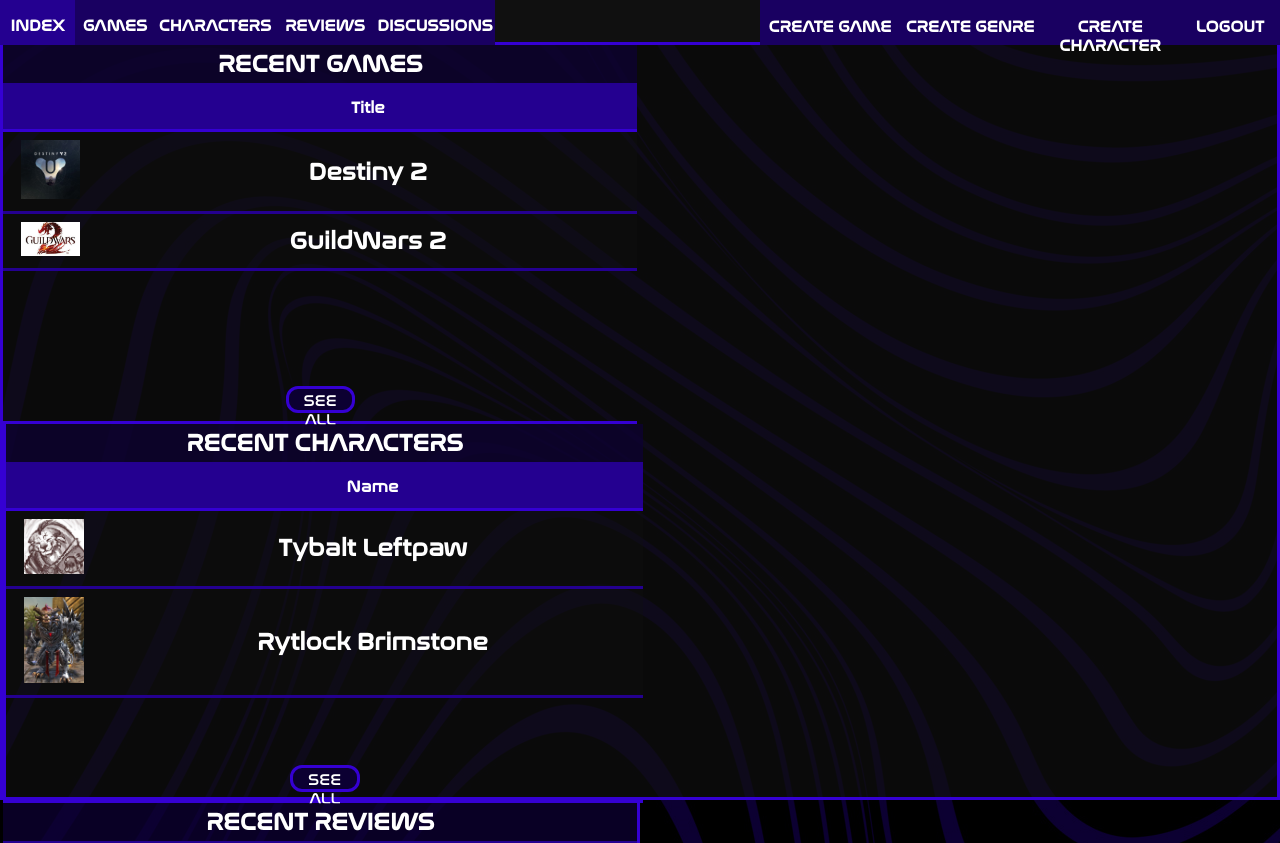
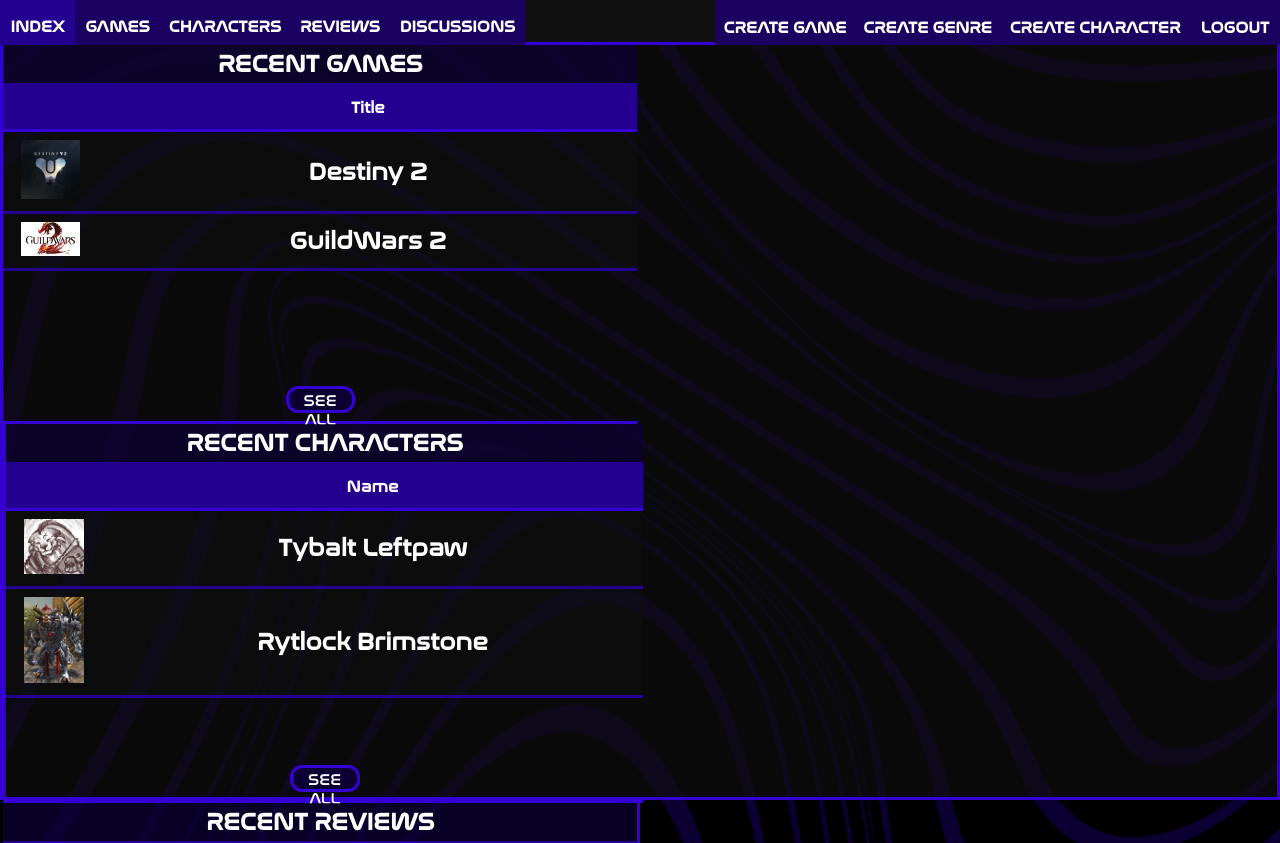
Before and after one commit to bernardofg24/ProjetoDIAM, a Django app: page /levelcheck/index in a window 1280 px wide. Shown: the top 843 px of the page. Run offline with Django 4.2, Linux system fonts and the light colour scheme; a user stored in the database is signed in; data comes from the database, SQL or seed files in the repository; data that the repository does not hold is empty.

Commit message:
navbar com cenas percentuais

```diff
--- a/projeto/levelcheck/static/website/css/base.css
+++ b/projeto/levelcheck/static/website/css/base.css
@@ -77,7 +77,7 @@ h1, h2, p, legend{
 
 #greeting{
 	padding-top: 0.4%;
-	padding-right: 21.5%;
+	padding-right: 23.5%;
 	width: 85%;
 	text-align: center;
 	font-size: 2em;
--- a/projeto/levelcheck/templates/levelcheck/index.html
+++ b/projeto/levelcheck/templates/levelcheck/index.html
@@ -8,26 +8,29 @@
 </head>
 <body>
 <nav>
-    <div style="display: flex">
+    <div style="display: flex; height: 98%">
         <a class="nav_link" style="width: 75px" href="{% url 'levelcheck:index' %}">INDEX</a>
-        <a class="nav_link" style="width: 80px" href="{% url 'levelcheck:all_games' %}">GAMES</a>
-        <a class="nav_link" style="width: 120px" href="{% url 'levelcheck:all_characters' %}">CHARACTERS</a>
+        <a class="nav_link" style="width: 85px" href="{% url 'levelcheck:all_games' %}">GAMES</a>
+        <a class="nav_link" style="width: 130px" href="{% url 'levelcheck:all_characters' %}">CHARACTERS</a>
         <a class="nav_link" style="width: 100px" href="{% url 'levelcheck:all_reviews' %}">REVIEWS</a>
-        <a class="nav_link" style="width: 120px" href="{% url 'levelcheck:all_games' %}">DISCUSSIONS</a>
+        <a class="nav_link" style="width: 135px" href="{% url 'levelcheck:all_games' %}">DISCUSSIONS</a>
     </div>
     {% if not request.user.is_superuser %}
         <h1 id="greeting">WELCOME {{request.user.username}}!</h1>
     {% endif %}
-    <div style="display: flex; height: 97.5%">
-        {% if request.user.is_superuser %}
+    {% if request.user.is_superuser %}
+        <div style="display: flex; height: 93%">
             <a class="nav_link" style="width: 140px" href="{% url 'levelcheck:create_game' %}">CREATE GAME</a>
-            <a class="nav_link" style="width: 140px" href="{% url 'levelcheck:create_genre' %}">CREATE GENRE</a>
-            <a class="nav_link" style="width: 140px" href="{% url 'levelcheck:create_character' %}">CREATE CHARACTER</a>
-        {% else %}
-            <a class="nav_link" style="width: 90px" href="{% url 'levelcheck:profile' user.username %}">PROFILE</a>
-        {% endif %}
-        <a class="nav_link" style="width: 100px" href="{% url 'levelcheck:logout' %}">LOGOUT</a>
-    </div>
+            <a class="nav_link" style="width: 145px" href="{% url 'levelcheck:create_genre' %}">CREATE GENRE</a>
+            <a class="nav_link" style="width: 190px" href="{% url 'levelcheck:create_character' %}">CREATE CHARACTER</a>
+            <a class="nav_link" style="width: 90px" href="{% url 'levelcheck:logout' %}">LOGOUT</a>
+        </div>
+    {% else %}
+        <div style="display: flex; height: 95%">
+            <a class="nav_link" style="width: 90px; padding-top: 9%" href="{% url 'levelcheck:profile' user.username %}">PROFILE</a>
+            <a class="nav_link" style="width: 90px; padding-top: 9%" href="{% url 'levelcheck:logout' %}">LOGOUT</a>
+        </div>
+    {% endif %}
 </nav>
 
 <div id="main">
```
